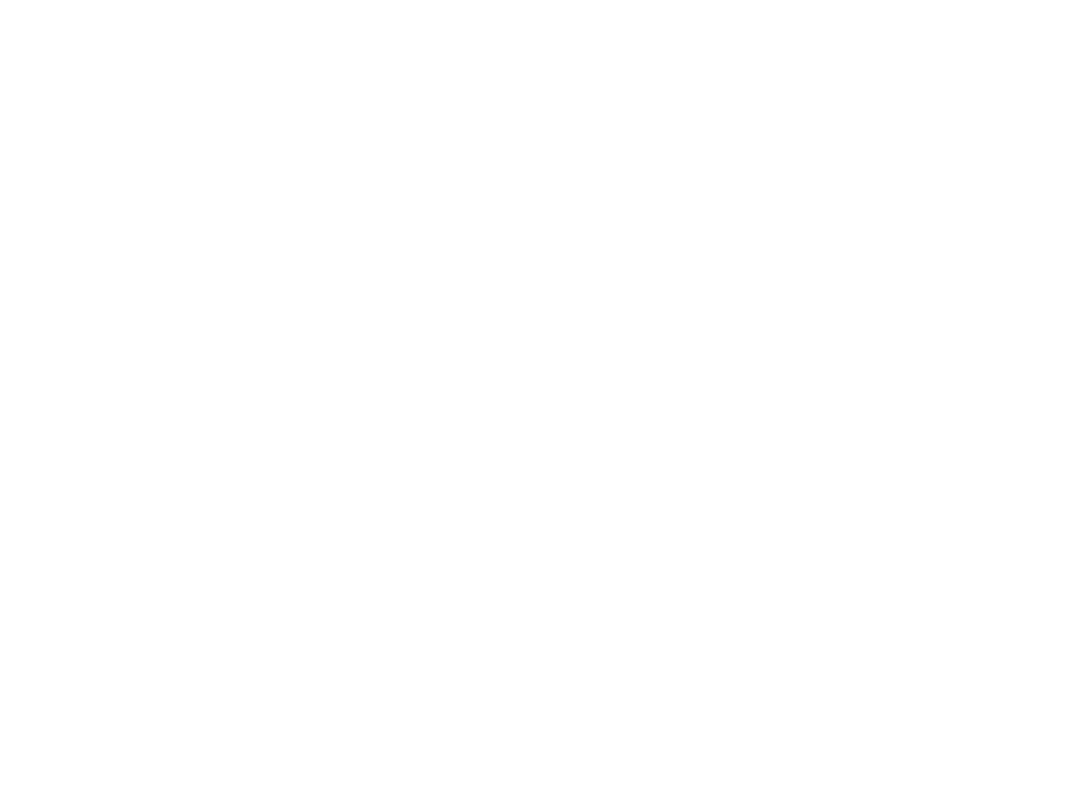
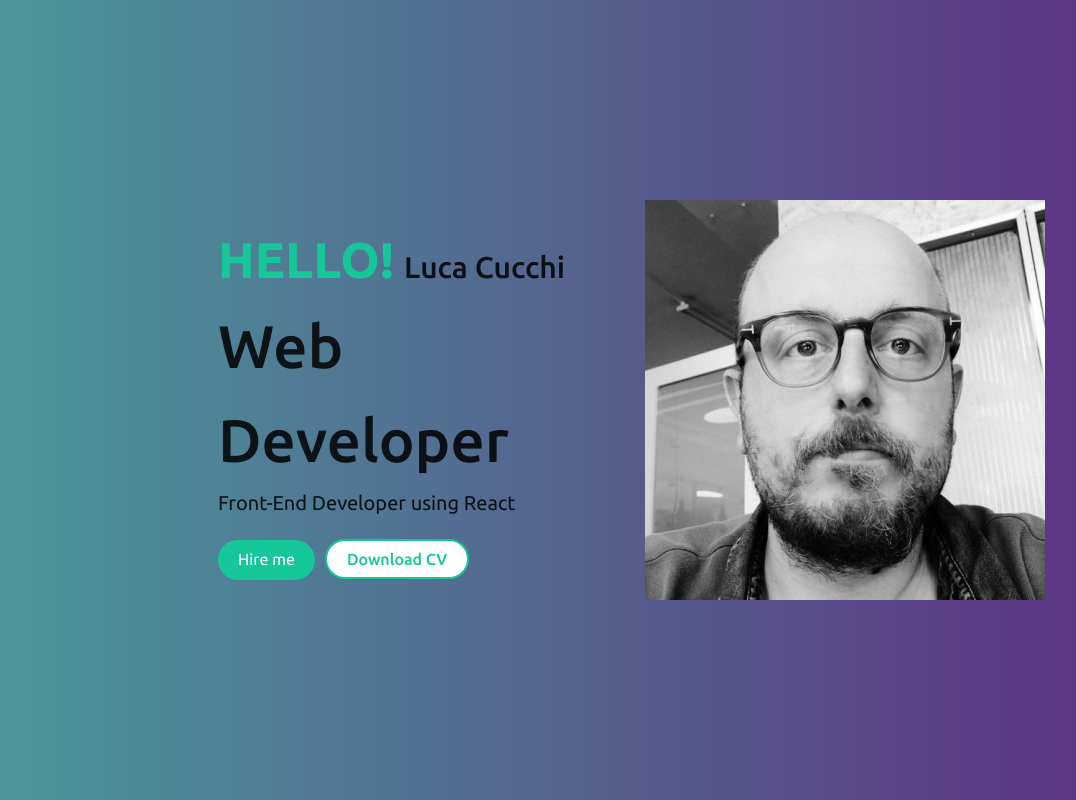
Before and after one commit to luca-cucchi81/my-portfolio, a React (Create React App) app: page / in a window 1280 px wide. Shown: the top 800 px of the page, without its empty margins (102-1178 px from the left). Built offline with nearby package versions, Linux system fonts and the light colour scheme.

Commit message:
jumbotron + skills

```diff
--- a/package.json
+++ b/package.json
@@ -6,6 +6,9 @@
     "@testing-library/jest-dom": "^5.11.9",
     "@testing-library/react": "^11.2.5",
     "@testing-library/user-event": "^12.8.1",
+    "antd": "^4.13.0",
+    "aos": "^3.0.0-beta.6",
+    "destyle.css": "^2.0.2",
     "react": "^17.0.1",
     "react-dom": "^17.0.1",
     "react-scripts": "4.0.3",
--- a/public/index.html
+++ b/public/index.html
@@ -24,7 +24,18 @@
       work correctly both with client-side routing and a non-root public URL.
       Learn how to configure a non-root public URL by running `npm run build`.
     -->
-    <title>React App</title>
+        <title>Portfolio</title>
+        <link rel="preconnect" href="https://fonts.gstatic.com" />
+        <link
+            href="https://fonts.googleapis.com/css2?family=Ubuntu:wght@300;400;500;700&display=swap"
+            rel="stylesheet"
+        />
+        <link
+            rel="stylesheet"
+            href="https://cdnjs.cloudflare.com/ajax/libs/meyer-reset/2.0/reset.min.css"
+            integrity="sha512-NmLkDIU1C/C88wi324HBc+S2kLhi08PN5GDeUVVVC/BVt/9Izdsc9SVeVfA1UZbY3sHUlDSyRXhCzHfr6hmPPw=="
+            crossorigin="anonymous"
+        />
     </head>
     <body>
         <noscript>You need to enable JavaScript to run this app.</noscript>
@@ -38,6 +49,5 @@
 
       To begin the development, run `npm start` or `yarn start`.
       To create a production bundle, use `npm run build` or `yarn build`.
-    -->
-  </body>
+    --></body>
 </html>
--- a/src/App.css
+++ b/src/App.css
@@ -1,38 +1,3 @@
-.App {
-  text-align: center;
+.jumbotron-row {
+    height: 100vh;
 }
-
-.App-logo {
-  height: 40vmin;
-  pointer-events: none;
-}
-
-@media (prefers-reduced-motion: no-preference) {
-  .App-logo {
-    animation: App-logo-spin infinite 20s linear;
-  }
-}
-
-.App-header {
-  background-color: #282c34;
-  min-height: 100vh;
-  display: flex;
-  flex-direction: column;
-  align-items: center;
-  justify-content: center;
-  font-size: calc(10px + 2vmin);
-  color: white;
-}
-
-.App-link {
-  color: #61dafb;
-}
-
-@keyframes App-logo-spin {
-  from {
-    transform: rotate(0deg);
-  }
-  to {
-    transform: rotate(360deg);
-  }
-}
--- a/src/App.js
+++ b/src/App.js
@@ -1,7 +1,41 @@
+import React, { useEffect } from "react";
+import { Row, Col } from "antd";
+import "antd/dist/antd.css";
+import AOS from "aos";
+import "aos/dist/aos.css"; // You can also use <link> for styles
 import "./App.css";
+import Jumbotron from "./components/jumbotron/Jumbotron";
+import Skills from "./components/skills/Skills";
 
 function App() {
-    return <div className="app"></div>;
+    useEffect(() => {
+        AOS.init({
+            duration: 1000,
+        });
+    }, []);
+
+    return (
+        <div className="app">
+            <Row className="jumbotron-row">
+                <Col
+                    style={{ display: "flex", alignItems: "center" }}
+                    span={12}
+                    offset={6}
+                >
+                    <Jumbotron />
+                </Col>
+            </Row>
+            <Row>
+                <Col
+                    style={{ display: "flex", alignItems: "center" }}
+                    span={12}
+                    offset={6}
+                >
+                    <Skills />
+                </Col>
+            </Row>
+        </div>
+    );
 }
 
 export default App;
--- /dev/null
+++ b/src/components/jumbotron/Jumbotron.jsx
@@ -0,0 +1,54 @@
+import React from "react";
+import { Row, Col, Button } from "antd";
+import "./jumbotron.css";
+import me from "../../assets/luca.jpg";
+
+function Jumbotron() {
+    return (
+        <div className="jumbotron">
+            <Row style={{ display: "flex", alignItems: "center" }}>
+                <Col span={16}>
+                    <div data-aos="fade-right" className="left">
+                        <p>
+                            <span className="hello">Hello!</span>Luca Cucchi
+                        </p>
+                        <h1>Web Developer</h1>
+                        <small>Front-End Developer using React</small>
+                        <div className="buttons">
+                            <Button
+                                shape="round"
+                                style={{
+                                    backgroundColor: "#16c79a",
+                                    color: "#fff",
+                                    marginRight: 10,
+                                    border: 0,
+                                }}
+                                size="large"
+                            >
+                                Hire me
+                            </Button>
+                            <Button
+                                shape="round"
+                                style={{
+                                    border: "2px solid #16c79a",
+                                    color: "#16c79a",
+                                    fontWeight: "500",
+                                }}
+                                size="large"
+                            >
+                                Download CV
+                            </Button>
+                        </div>
+                    </div>
+                </Col>
+                <Col span={8}>
+                    <div data-aos="fade-left" className="photo">
+                        <img src={me} alt="myphoto" />
+                    </div>
+                </Col>
+            </Row>
+        </div>
+    );
+}
+
+export default Jumbotron;
--- /dev/null
+++ b/src/components/jumbotron/jumbotron.css
@@ -0,0 +1,30 @@
+p,
+h1 {
+    margin: 0;
+}
+
+.left p:first-child {
+    font-size: 30px;
+    font-weight: 500;
+}
+
+.left small {
+    font-size: 20px;
+    font-weight: 400;
+}
+
+.left h1 {
+    font-size: 60px;
+}
+
+.hello {
+    padding-right: 10px;
+    color: #16c79a;
+    text-transform: uppercase;
+    font-size: 50px;
+    font-weight: 700;
+}
+
+.buttons {
+    margin-top: 20px;
+}
--- /dev/null
+++ b/src/components/skills/Skills.jsx
@@ -0,0 +1,80 @@
+import React from "react";
+import { Card, Progress } from "antd";
+import "./skills.css";
+
+const mySkills = [
+    {
+        id: 1,
+        percent: 80,
+        name: "html",
+        description: "Hands On Experience in Html",
+        color: "#EA4335",
+    },
+    {
+        id: 2,
+        percent: 80,
+        name: "css",
+        description: "Hands On Experience in CSS",
+        color: "#4285F4",
+    },
+    {
+        id: 3,
+        percent: 80,
+        name: "javascript",
+        description: "Hands On Experience in Javascript",
+        color: "#FBBC05",
+    },
+    {
+        id: 4,
+        percent: 60,
+        name: "react",
+        description: "Hands On Experience in React",
+        color: "#80ced6",
+    },
+    {
+        id: 5,
+        percent: 30,
+        name: "php",
+        description: "Hands On Experience in PHP",
+        color: "#3B5998",
+    },
+    {
+        id: 6,
+        percent: 30,
+        name: "mysql",
+        description: "Hands On Experience in Mysql",
+        color: "#7B0099",
+    },
+];
+
+function Skills() {
+    const gridStyle = {
+        width: "50%",
+        display: "flex",
+        alignItems: "center",
+    };
+
+    return (
+        <div className="skills">
+            <Card data-aos="fade-up" title="My Skills">
+                {mySkills.map((skill) => {
+                    return (
+                        <Card.Grid style={gridStyle} key={skill.id}>
+                            <Progress
+                                type="circle"
+                                percent={skill.percent}
+                                strokeColor={skill.color}
+                            />
+                            <div className="skill-text">
+                                <h2 className={skill.name}>{skill.name}</h2>
+                                <p>{skill.description}</p>
+                            </div>
+                        </Card.Grid>
+                    );
+                })}
+            </Card>
+        </div>
+    );
+}
+
+export default Skills;
--- /dev/null
+++ b/src/components/skills/skills.css
@@ -0,0 +1,61 @@
+.skills {
+    width: 100%;
+}
+
+.ant-card-head-title {
+    text-align: center;
+    text-transform: uppercase;
+    color: #16c79a;
+    font-size: 30px;
+    font-weight: 700;
+}
+
+.skill-text {
+    margin-left: 20px;
+}
+
+.skill-text h2 {
+    font-size: 25px;
+    font-weight: 700;
+}
+
+.skill-text p {
+    font-size: 15px;
+    font-weight: 00;
+}
+
+.html {
+    margin-bottom: 0;
+    text-transform: uppercase;
+    color: #ea4335;
+}
+
+.css {
+    margin-bottom: 0;
+    text-transform: uppercase;
+    color: #4285f4;
+}
+
+.javascript {
+    margin-bottom: 0;
+    text-transform: uppercase;
+    color: #fbbc05;
+}
+
+.react {
+    margin-bottom: 0;
+    text-transform: uppercase;
+    color: #80ced6;
+}
+
+.php {
+    margin-bottom: 0;
+    text-transform: uppercase;
+    color: #3b5998;
+}
+
+.mysql {
+    margin-bottom: 0;
+    text-transform: uppercase;
+    color: #7b0099;
+}
--- a/src/index.css
+++ b/src/index.css
@@ -1,13 +1,17 @@
-body {
-  margin: 0;
-  font-family: -apple-system, BlinkMacSystemFont, 'Segoe UI', 'Roboto', 'Oxygen',
-    'Ubuntu', 'Cantarell', 'Fira Sans', 'Droid Sans', 'Helvetica Neue',
-    sans-serif;
-  -webkit-font-smoothing: antialiased;
-  -moz-osx-font-smoothing: grayscale;
+* {
+    font-family: "Ubuntu", sans-serif !important;
 }
 
-code {
-  font-family: source-code-pro, Menlo, Monaco, Consolas, 'Courier New',
-    monospace;
+body {
+    background: #5f2c82; /* fallback for old browsers */
+    background: -webkit-linear-gradient(
+        to right,
+        #49a09d,
+        #5f2c82
+    ); /* Chrome 10-25, Safari 5.1-6 */
+    background: linear-gradient(
+        to right,
+        #49a09d,
+        #5f2c82
+    ); /* W3C, IE 10+/ Edge, Firefox 16+, Chrome 26+, Opera 12+, Safari 7+ */
 }
```
Also changed, not shown: src/assets/luca.jpg (added), 1 other file (tests, documents, lock files or other folders). Lines whose indentation alone changed are shown as unchanged.
